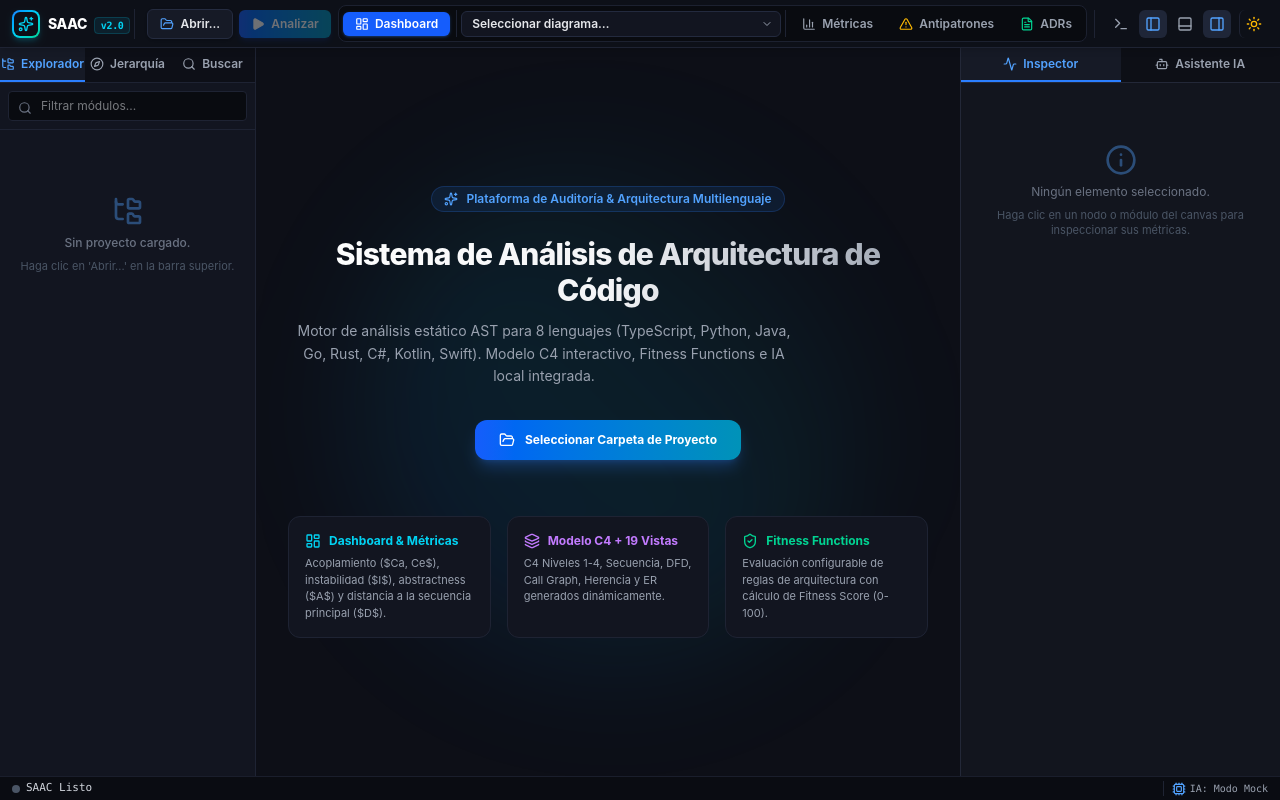
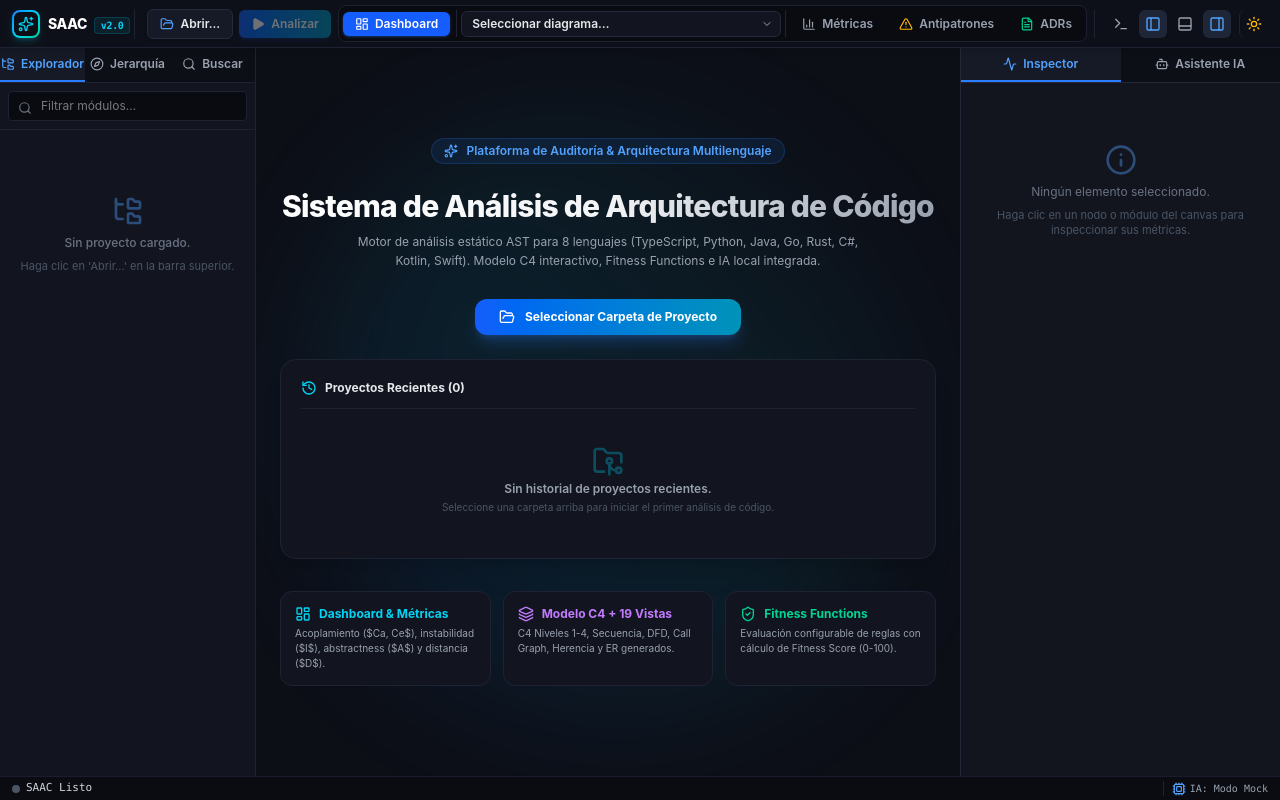
Before and after one commit to Jherson-Zurita/SAAC, a React (Vite) app: page / in a window 1280 px wide. Built offline with nearby package versions, Linux system fonts and the light colour scheme; the HTML template or start-up script is replaced by a standard one.

Commit message:
fix: Guardar proyectos

```diff
--- a/src/App.tsx
+++ b/src/App.tsx
@@ -5,6 +5,7 @@ import { useAiStore } from './stores/useAiStore';
 import { useUiStore } from './stores/useUiStore';
 import { useAnalysisHistoryStore } from './stores/useAnalysisHistoryStore';
 import { useDiagramStore } from './stores/useDiagramStore';
+import { useRecentProjectsStore } from './stores/useRecentProjectsStore';
 import {
   analyzeProject,
   cancelAnalysis,
@@ -30,12 +31,14 @@ export function App() {
     setProjectConfig,
     setAnnotations,
     setFitnessResult,
+    resetProject,
   } = useProjectStore();
 
   const { setAiStatus } = useAiStore();
   const { theme } = useUiStore();
   const { setHistory } = useAnalysisHistoryStore();
   const { resetDiagram } = useDiagramStore();
+  const { addRecentProject } = useRecentProjectsStore();
 
   // Aplicar tema al documento root
   useEffect(() => {
@@ -75,6 +78,95 @@ export function App() {
     };
   }, [setProgress, setAiStatus]);
 
+  // Ejecutar el análisis AST para una ruta específica
+  const runAnalysisForPath = async (targetPath: string) => {
+    if (!targetPath) return;
+
+    setIsAnalyzing(true);
+    try {
+      const result = await analyzeProject(targetPath);
+      setLastAnalysisResult(result);
+
+      if (result.amg) {
+        resetDiagram();
+        setAmg(result.amg);
+
+        let calculatedFitnessScore: number | undefined;
+
+        // Evaluar reglas de arquitectura y actualizar Fitness Score
+        try {
+          const fitness = await evaluateFitnessRules(targetPath, result.amg);
+          setFitnessResult(fitness);
+          calculatedFitnessScore = fitness.fitnessScore;
+        } catch (e) {
+          console.warn('Error al evaluar reglas:', e);
+        }
+
+        // Actualizar historial
+        try {
+          const updatedHistory = await getAnalysisHistory(targetPath);
+          setHistory(updatedHistory);
+        } catch (e) {
+          console.warn('Error al actualizar historial:', e);
+        }
+
+        // Actualizar registro en useRecentProjectsStore con métricas
+        addRecentProject({
+          path: targetPath,
+          name: result.amg.projectName,
+          fitnessScore: calculatedFitnessScore ?? result.amg.metrics.fitnessScore,
+          moduleCount: result.amg.modules.length,
+          loc: result.amg.metrics.totalLoc,
+          antipatternCount: result.amg.antipatterns.length,
+        });
+      }
+    } catch (err) {
+      console.error('Error durante el análisis del proyecto:', err);
+      alert(`Error en el análisis: ${err}`);
+    } finally {
+      setIsAnalyzing(false);
+    }
+  };
+
+  // Abrir proyecto desde una ruta específica (con análisis automático para cargar vista completa)
+  const handleOpenProjectByPath = async (targetPath: string, autoAnalyze = true) => {
+    if (!targetPath) return;
+
+    try {
+      await openProject(targetPath);
+      setProjectPath(targetPath);
+
+      // Guardar inmediatamente en el historial de proyectos recientes
+      const projectName = targetPath.split(/[/\\]/).pop() || 'Proyecto';
+      addRecentProject({
+        path: targetPath,
+        name: projectName,
+      });
+
+      // Cargar metadatos y configuraciones del proyecto
+      try {
+        const config = await getProjectConfig(targetPath);
+        setProjectConfig(config);
+
+        const annotations = await loadProjectAnnotations(targetPath);
+        setAnnotations(annotations);
+
+        const historyData = await getAnalysisHistory(targetPath);
+        setHistory(historyData);
+      } catch (e) {
+        console.warn('Error al cargar metadatos pre-frontend:', e);
+      }
+
+      // Ejecutar análisis para cargar el AMG y mostrar el Dashboard/Diagramas
+      if (autoAnalyze) {
+        await runAnalysisForPath(targetPath);
+      }
+    } catch (err) {
+      console.error('Error al abrir proyecto:', err);
+      alert(`No se pudo abrir la ruta: ${targetPath}`);
+    }
+  };
+
   // Manejador para abrir diálogo nativo de selección de carpeta
   const handleOpenProject = async () => {
     let targetPath: string | null = null;
@@ -100,67 +192,21 @@ export function App() {
       }
     }
 
-    if (!targetPath) return;
-
-    try {
-      // open_project devuelve un String desde Rust, no un objeto
-      await openProject(targetPath);
-      setProjectPath(targetPath);
-
-      // Cargar metadatos y configuraciones del proyecto
-      try {
-        const config = await getProjectConfig(targetPath);
-        setProjectConfig(config);
-
-        const annotations = await loadProjectAnnotations(targetPath);
-        setAnnotations(annotations);
-
-        const historyData = await getAnalysisHistory(targetPath);
-        setHistory(historyData);
-      } catch (e) {
-        console.warn('Error al cargar metadatos pre-frontend:', e);
-      }
-    } catch (err) {
-      console.error('Error al abrir proyecto:', err);
-      alert(`No se pudo abrir la ruta: ${targetPath}`);
+    if (targetPath) {
+      await handleOpenProjectByPath(targetPath, true);
     }
   };
 
-  // Manejador para ejecutar el análisis AST end-to-end
+  // Manejador para cerrar el proyecto actual y volver a la pantalla de bienvenida
+  const handleCloseProject = () => {
+    resetProject();
+    resetDiagram();
+  };
+
+  // Manejador para re-ejecutar el análisis AST manualmente desde la TopBar
   const handleAnalyzeProject = async () => {
     if (!projectPath) return;
-
-    setIsAnalyzing(true);
-    try {
-      const result = await analyzeProject(projectPath);
-      setLastAnalysisResult(result);
-
-      if (result.amg) {
-        resetDiagram();
-        setAmg(result.amg);
-
-        // Evaluar reglas de arquitectura y actualizar Fitness Score
-        try {
-          const fitness = await evaluateFitnessRules(projectPath, result.amg);
-          setFitnessResult(fitness);
-        } catch (e) {
-          console.warn('Error al evaluar reglas:', e);
-        }
-
-        // Actualizar historial
-        try {
-          const updatedHistory = await getAnalysisHistory(projectPath);
-          setHistory(updatedHistory);
-        } catch (e) {
-          console.warn('Error al actualizar historial:', e);
-        }
-      }
-    } catch (err) {
-      console.error('Error durante el análisis del proyecto:', err);
-      alert(`Error en el análisis: ${err}`);
-    } finally {
-      setIsAnalyzing(false);
-    }
+    await runAnalysisForPath(projectPath);
   };
 
   // Manejador para cancelar análisis activo
@@ -181,6 +227,8 @@ export function App() {
   return (
     <AppShell
       onOpenProject={handleOpenProject}
+      onOpenProjectByPath={(path) => handleOpenProjectByPath(path, true)}
+      onCloseProject={handleCloseProject}
       onAnalyzeProject={handleAnalyzeProject}
       onCancelAnalysis={handleCancelAnalysis}
     />
--- a/src/components/layout/AppShell.tsx
+++ b/src/components/layout/AppShell.tsx
@@ -11,12 +11,26 @@ import { C4Viewer } from '../c4viewer';
 import { isDiagramTab } from '../c4viewer/diagram-registry';
 import { useUiStore } from '../../stores/useUiStore';
 import { useProjectStore } from '../../stores/useProjectStore';
-import { FolderOpen, Sparkles, LayoutDashboard, Layers, ShieldCheck } from 'lucide-react';
+import { useRecentProjectsStore } from '../../stores/useRecentProjectsStore';
+import {
+  FolderOpen,
+  Sparkles,
+  LayoutDashboard,
+  Layers,
+  ShieldCheck,
+  History,
+  Trash2,
+  FolderGit2,
+  ArrowRight,
+  Clock,
+} from 'lucide-react';
 
 import { AntipatternsPanel } from '../antipatterns';
 
 interface AppShellProps {
   onOpenProject: () => void;
+  onOpenProjectByPath?: (path: string) => void;
+  onCloseProject?: () => void;
   onAnalyzeProject: () => void;
   onCancelAnalysis: () => void;
   children?: React.ReactNode;
@@ -24,12 +38,15 @@ interface AppShellProps {
 
 export const AppShell: React.FC<AppShellProps> = ({
   onOpenProject,
+  onOpenProjectByPath,
+  onCloseProject,
   onAnalyzeProject,
   onCancelAnalysis,
   children,
 }) => {
   const { activeMainTab } = useUiStore();
   const { amg } = useProjectStore();
+  const { recentProjects, removeRecentProject, clearRecentProjects } = useRecentProjectsStore();
 
   return (
     <div className="h-screen w-screen flex flex-col bg-[#090b10] text-gray-100 font-sans overflow-hidden select-none">
@@ -38,6 +55,7 @@ export const AppShell: React.FC<AppShellProps> = ({
         onOpenProject={onOpenProject}
         onAnalyzeProject={onAnalyzeProject}
         onCancelAnalysis={onCancelAnalysis}
+        onCloseProject={onCloseProject}
       />
 
       {/* Breadcrumb Bar para navegación C4 */}
@@ -54,66 +72,149 @@ export const AppShell: React.FC<AppShellProps> = ({
             children
           ) : !amg ? (
             /* Vista de bienvenida cuando no hay proyecto */
-            <div className="flex-1 flex flex-col items-center justify-center p-8 text-center relative overflow-y-auto">
+            <div className="flex-1 flex flex-col items-center justify-center p-6 text-center relative overflow-y-auto">
               {/* Radial backdrop glow */}
-              <div className="absolute w-[500px] h-[500px] bg-gradient-to-tr from-blue-600/10 via-cyan-500/10 to-transparent rounded-full blur-3xl pointer-events-none" />
+              <div className="absolute w-[600px] h-[600px] bg-gradient-to-tr from-blue-600/10 via-cyan-500/10 to-transparent rounded-full blur-3xl pointer-events-none" />
 
-              <div className="relative z-10 max-w-2xl space-y-6 flex flex-col items-center">
+              <div className="relative z-10 max-w-4xl w-full space-y-6 flex flex-col items-center">
                 {/* Hero Badge */}
                 <div className="inline-flex items-center space-x-2 px-3 py-1 rounded-full bg-blue-500/10 border border-blue-500/20 text-blue-400 text-xs font-semibold">
                   <Sparkles className="w-3.5 h-3.5" />
                   <span>Plataforma de Auditoría &amp; Arquitectura Multilenguaje</span>
                 </div>
 
-                <div className="space-y-3">
+                <div className="space-y-2">
                   <h1 className="text-3xl font-extrabold tracking-tight bg-gradient-to-r from-white via-gray-100 to-gray-400 bg-clip-text text-transparent">
                     Sistema de Análisis de Arquitectura de Código
                   </h1>
-                  <p className="text-sm text-gray-400 max-w-lg leading-relaxed font-normal">
+                  <p className="text-xs text-gray-400 max-w-lg mx-auto leading-relaxed font-normal">
                     Motor de análisis estático AST para 8 lenguajes (TypeScript, Python, Java, Go, Rust, C#, Kotlin, Swift). Modelo C4 interactivo, Fitness Functions e IA local integrada.
                   </p>
                 </div>
 
                 {/* Primary CTA */}
-                <div className="pt-2">
+                <div className="pt-1">
                   <button
                     onClick={onOpenProject}
-                    className="flex items-center space-x-2.5 px-6 py-3 bg-gradient-to-r from-blue-600 to-cyan-600 hover:from-blue-500 hover:to-cyan-500 text-white font-bold text-xs rounded-xl shadow-lg shadow-blue-500/25 transition-all transform hover:-translate-y-0.5"
+                    className="flex items-center space-x-2.5 px-6 py-2.5 bg-gradient-to-r from-blue-600 to-cyan-600 hover:from-blue-500 hover:to-cyan-500 text-white font-bold text-xs rounded-xl shadow-lg shadow-blue-500/25 transition-all transform hover:-translate-y-0.5"
                   >
                     <FolderOpen className="w-4 h-4" />
                     <span>Seleccionar Carpeta de Proyecto</span>
                   </button>
                 </div>
 
+                {/* Sección de Proyectos & Análisis Recientes (Estilo VS Code) */}
+                <div className="w-full bg-[#121520] rounded-2xl border border-[#1e2333] p-5 shadow-xl text-left space-y-3">
+                  <div className="flex items-center justify-between border-b border-[#1e2333] pb-3">
+                    <div className="flex items-center space-x-2">
+                      <History className="w-4 h-4 text-cyan-400" />
+                      <h3 className="text-xs font-bold text-gray-200">
+                        Proyectos Recientes ({recentProjects.length})
+                      </h3>
+                    </div>
+                    {recentProjects.length > 0 && (
+                      <button
+                        onClick={clearRecentProjects}
+                        className="text-[10px] text-gray-500 hover:text-rose-400 transition flex items-center space-x-1"
+                        title="Limpiar historial de recientes"
+                      >
+                        <Trash2 className="w-3 h-3" />
+                        <span>Limpiar historial</span>
+                      </button>
+                    )}
+                  </div>
+
+                  {recentProjects.length === 0 ? (
+                    <div className="p-6 text-center text-gray-500 text-xs space-y-1">
+                      <FolderGit2 className="w-8 h-8 opacity-30 text-cyan-400 mx-auto mb-1" />
+                      <p className="font-semibold text-gray-400">Sin historial de proyectos recientes.</p>
+                      <p className="text-[10px] text-gray-600">
+                        Seleccione una carpeta arriba para iniciar el primer análisis de código.
+                      </p>
+                    </div>
+                  ) : (
+                    <div className="grid grid-cols-1 md:grid-cols-2 gap-2.5 max-h-56 overflow-y-auto pr-1">
+                      {recentProjects.map((p) => (
+                        <div
+                          key={p.path}
+                          onClick={() => onOpenProjectByPath?.(p.path)}
+                          className="group p-3 rounded-xl bg-[#161a26] hover:bg-[#1f2638] border border-[#232a3e] hover:border-cyan-500/40 cursor-pointer transition flex items-center justify-between relative"
+                        >
+                          <div className="space-y-1 overflow-hidden pr-2">
+                            <div className="flex items-center space-x-2">
+                              <FolderGit2 className="w-3.5 h-3.5 text-cyan-400 shrink-0" />
+                              <span className="font-bold text-xs text-gray-200 group-hover:text-white truncate">
+                                {p.name}
+                              </span>
+                            </div>
+                            <p className="text-[10px] text-gray-400 font-mono truncate" title={p.path}>
+                              {p.path}
+                            </p>
+
+                            <div className="flex items-center space-x-2 text-[9px] font-mono text-gray-400 pt-0.5">
+                              <span className="flex items-center space-x-1 text-gray-400">
+                                <Clock className="w-2.5 h-2.5" />
+                                <span>{p.lastOpened}</span>
+                              </span>
+                              {p.fitnessScore !== undefined && (
+                                <span className="px-1.5 py-0.2 rounded bg-emerald-500/10 text-emerald-400 border border-emerald-500/20 font-bold">
+                                  FS: {p.fitnessScore}/100
+                                </span>
+                              )}
+                              {p.moduleCount !== undefined && (
+                                <span>• {p.moduleCount} mód</span>
+                              )}
+                            </div>
+                          </div>
+
+                          <div className="flex items-center space-x-1 shrink-0">
+                            <button
+                              onClick={(e) => {
+                                e.stopPropagation();
+                                removeRecentProject(p.path);
+                              }}
+                              className="p-1 text-gray-500 hover:text-rose-400 hover:bg-[#251d24] rounded transition opacity-0 group-hover:opacity-100"
+                              title="Quitar de recientes"
+                            >
+                              <Trash2 className="w-3.5 h-3.5" />
+                            </button>
+                            <ArrowRight className="w-4 h-4 text-gray-500 group-hover:text-cyan-400 transition transform group-hover:translate-x-0.5" />
+                          </div>
+                        </div>
+                      ))}
+                    </div>
+                  )}
+                </div>
+
                 {/* Feature Grid */}
-                <div className="grid grid-cols-3 gap-4 w-full pt-8 text-left text-xs">
-                  <div className="bg-[#121520] p-4 rounded-xl border border-[#1e2333] hover:border-blue-500/40 transition group">
-                    <div className="text-cyan-400 font-bold flex items-center space-x-2 mb-1.5">
+                <div className="grid grid-cols-3 gap-3 w-full pt-2 text-left text-xs">
+                  <div className="bg-[#121520] p-3.5 rounded-xl border border-[#1e2333] hover:border-blue-500/40 transition group">
+                    <div className="text-cyan-400 font-bold flex items-center space-x-2 mb-1">
                       <LayoutDashboard className="w-4 h-4 group-hover:scale-110 transition-transform" />
                       <span>Dashboard &amp; Métricas</span>
                     </div>
-                    <p className="text-[11px] text-gray-400 leading-normal">
-                      Acoplamiento ($Ca, Ce$), instabilidad ($I$), abstractness ($A$) y distancia a la secuencia principal ($D$).
+                    <p className="text-[10px] text-gray-400 leading-normal">
+                      Acoplamiento ($Ca, Ce$), instabilidad ($I$), abstractness ($A$) y distancia ($D$).
                     </p>
                   </div>
 
-                  <div className="bg-[#121520] p-4 rounded-xl border border-[#1e2333] hover:border-purple-500/40 transition group">
-                    <div className="text-purple-400 font-bold flex items-center space-x-2 mb-1.5">
+                  <div className="bg-[#121520] p-3.5 rounded-xl border border-[#1e2333] hover:border-purple-500/40 transition group">
+                    <div className="text-purple-400 font-bold flex items-center space-x-2 mb-1">
                       <Layers className="w-4 h-4 group-hover:scale-110 transition-transform" />
                       <span>Modelo C4 + 19 Vistas</span>
                     </div>
-                    <p className="text-[11px] text-gray-400 leading-normal">
-                      C4 Niveles 1-4, Secuencia, DFD, Call Graph, Herencia y ER generados dinámicamente.
+                    <p className="text-[10px] text-gray-400 leading-normal">
+                      C4 Niveles 1-4, Secuencia, DFD, Call Graph, Herencia y ER generados.
                     </p>
                   </div>
 
-                  <div className="bg-[#121520] p-4 rounded-xl border border-[#1e2333] hover:border-emerald-500/40 transition group">
-                    <div className="text-emerald-400 font-bold flex items-center space-x-2 mb-1.5">
+                  <div className="bg-[#121520] p-3.5 rounded-xl border border-[#1e2333] hover:border-emerald-500/40 transition group">
+                    <div className="text-emerald-400 font-bold flex items-center space-x-2 mb-1">
                       <ShieldCheck className="w-4 h-4 group-hover:scale-110 transition-transform" />
                       <span>Fitness Functions</span>
                     </div>
-                    <p className="text-[11px] text-gray-400 leading-normal">
-                      Evaluación configurable de reglas de arquitectura con cálculo de Fitness Score (0-100).
+                    <p className="text-[10px] text-gray-400 leading-normal">
+                      Evaluación configurable de reglas con cálculo de Fitness Score (0-100).
                     </p>
                   </div>
                 </div>
--- a/src/components/layout/TopBar.tsx
+++ b/src/components/layout/TopBar.tsx
@@ -15,6 +15,7 @@ import {
   Sparkles,
   Terminal,
   ChevronDown,
+  XCircle,
 } from 'lucide-react';
 import { useUiStore, type MainTab } from '../../stores/useUiStore';
 import { useProjectStore } from '../../stores/useProjectStore';
@@ -28,12 +29,14 @@ interface TopBarProps {
   onOpenProject: () => void;
   onAnalyzeProject: () => void;
   onCancelAnalysis: () => void;
+  onCloseProject?: () => void;
 }
 
 export const TopBar: React.FC<TopBarProps> = ({
   onOpenProject,
   onAnalyzeProject,
   onCancelAnalysis,
+  onCloseProject,
 }) => {
   const {
     theme,
@@ -134,6 +137,17 @@ export const TopBar: React.FC<TopBarProps> = ({
             <Play className="w-3.5 h-3.5 fill-current" />
             <span>{isAnalyzing ? 'Analizando...' : 'Analizar'}</span>
           </button>
+
+          {projectPath && !isAnalyzing && onCloseProject && (
+            <button
+              onClick={onCloseProject}
+              className="flex items-center space-x-1 px-2 py-1.5 text-xs font-semibold text-gray-400 hover:text-rose-400 bg-[#161a26] hover:bg-[#231a20] border border-[#252c40] hover:border-rose-500/30 rounded-md transition"
+              title="Cerrar proyecto y volver a la pantalla inicial"
+            >
+              <XCircle className="w-3.5 h-3.5" />
+              <span>Cerrar</span>
+            </button>
+          )}
 
           {isAnalyzing && (
             <button
--- /dev/null
+++ b/src/stores/useRecentProjectsStore.ts
@@ -0,0 +1,81 @@
+import { create } from 'zustand';
+
+export interface RecentProject {
+  path: string;
+  name: string;
+  lastOpened: string;
+  fitnessScore?: number;
+  moduleCount?: number;
+  loc?: number;
+  antipatternCount?: number;
+}
+
+interface RecentProjectsState {
+  recentProjects: RecentProject[];
+  addRecentProject: (project: Omit<RecentProject, 'lastOpened'> & { lastOpened?: string }) => void;
+  removeRecentProject: (path: string) => void;
+  clearRecentProjects: () => void;
+}
+
+const STORAGE_KEY = 'saac_recent_projects_v2';
+
+function loadInitialRecentProjects(): RecentProject[] {
+  try {
+    const raw = localStorage.getItem(STORAGE_KEY);
+    if (raw) {
+      return JSON.parse(raw);
+    }
+  } catch (err) {
+    console.warn('Error al cargar historial de proyectos recientes:', err);
+  }
+  return [];
+}
+
+function saveRecentProjects(projects: RecentProject[]) {
+  try {
+    localStorage.setItem(STORAGE_KEY, JSON.stringify(projects));
+  } catch (err) {
+    console.warn('Error al guardar historial de proyectos recientes:', err);
+  }
+}
+
+export const useRecentProjectsStore = create<RecentProjectsState>((set) => ({
+  recentProjects: loadInitialRecentProjects(),
+
+  addRecentProject: (project) =>
+    set((state) => {
+      const now = new Date().toLocaleString();
+      const name = project.name || project.path.split(/[/\\]/).pop() || 'Proyecto';
+
+      // Filtrar duplicados por path
+      const filtered = state.recentProjects.filter(
+        (p) => p.path.toLowerCase() !== project.path.toLowerCase()
+      );
+
+      const updated: RecentProject[] = [
+        {
+          ...project,
+          name,
+          lastOpened: project.lastOpened || now,
+        },
+        ...filtered,
+      ].slice(0, 10); // Conservar los 10 más recientes
+
+      saveRecentProjects(updated);
+      return { recentProjects: updated };
+    }),
+
+  removeRecentProject: (path) =>
+    set((state) => {
+      const updated = state.recentProjects.filter(
+        (p) => p.path.toLowerCase() !== path.toLowerCase()
+      );
+      saveRecentProjects(updated);
+      return { recentProjects: updated };
+    }),
+
+  clearRecentProjects: () => {
+    saveRecentProjects([]);
+    set({ recentProjects: [] });
+  },
+}));
```
Also changed, not shown: 1 other file (tests, documents, lock files or other folders).
